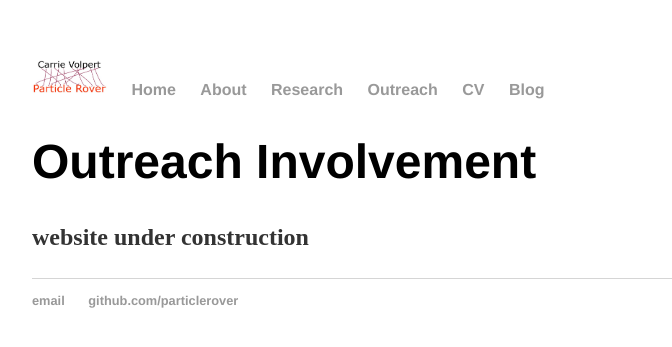
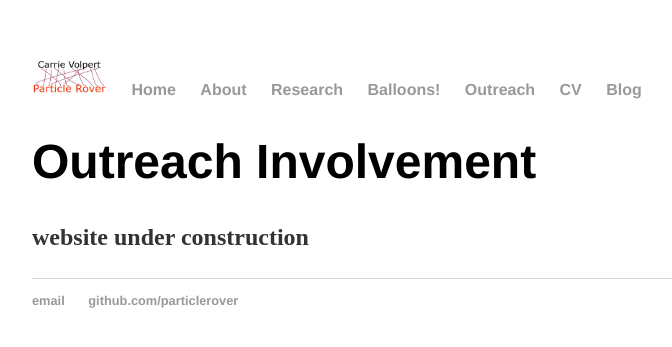
Before and after one commit to particlerover/particlerover.github.io, a Jekyll site: the page built from outreach/index.html, in a window 1280 px wide. Shown: the top 347 px of the page, without its empty margins (160-832 px from the left). Built offline with Jekyll 4.4.1, drawn with Linux system fonts in a browser that asks for light colours.

Commit message:
Update default.html

```diff
--- a/_layouts/default.html
+++ b/_layouts/default.html
@@ -15,6 +15,7 @@
 <li><a href="/">Home</a></li>
 <li><a href="/about">About</a></li>
 <li><a href="/research">Research</a></li>
+<li><a href="/Balloons">Balloons!</a></li>
 <li><a href="/outreach">Outreach</a></li>
 <li><a href="/cv">CV</a></li>
 <li><a href="/blog">Blog</a></li>
```
